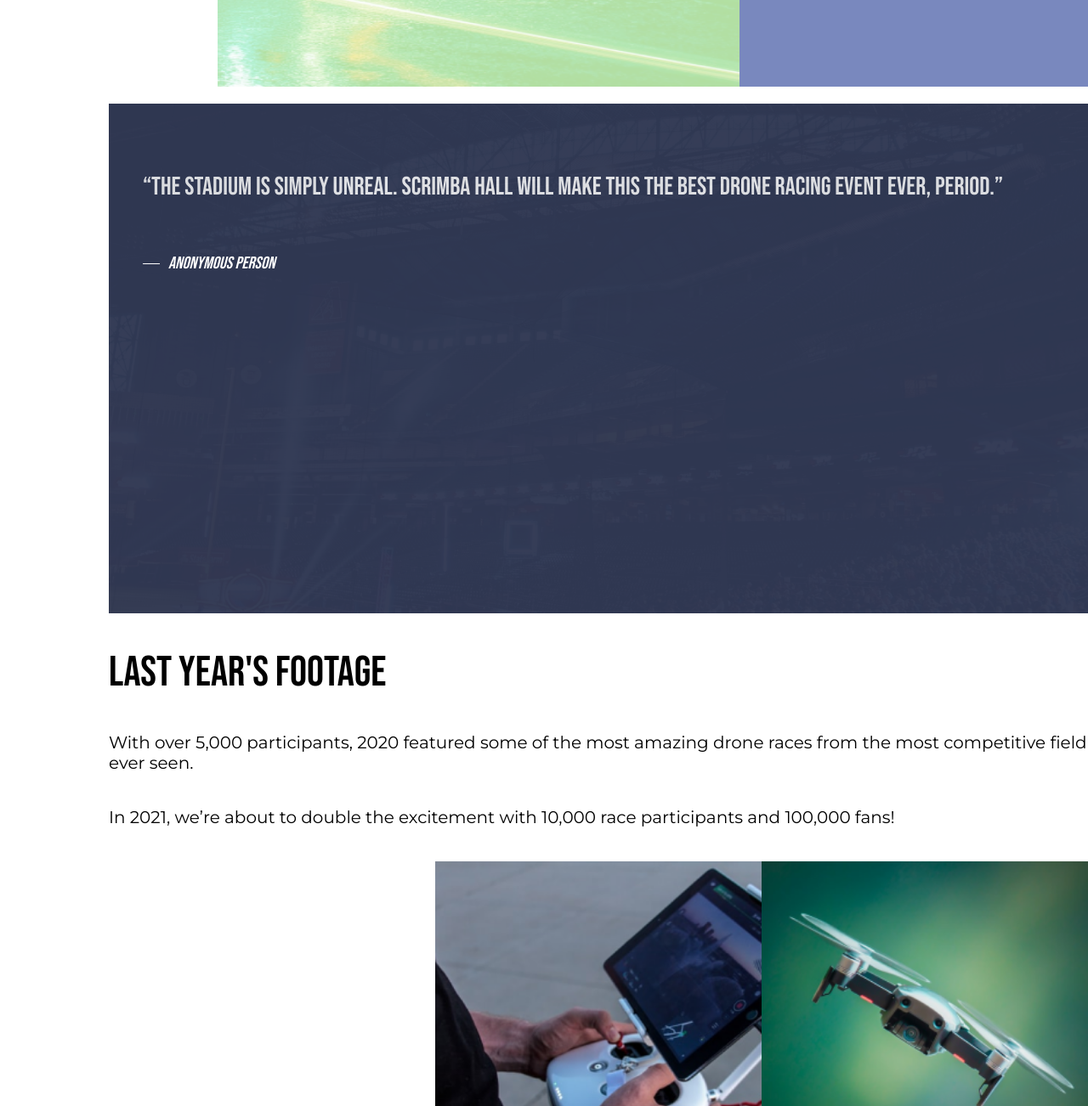
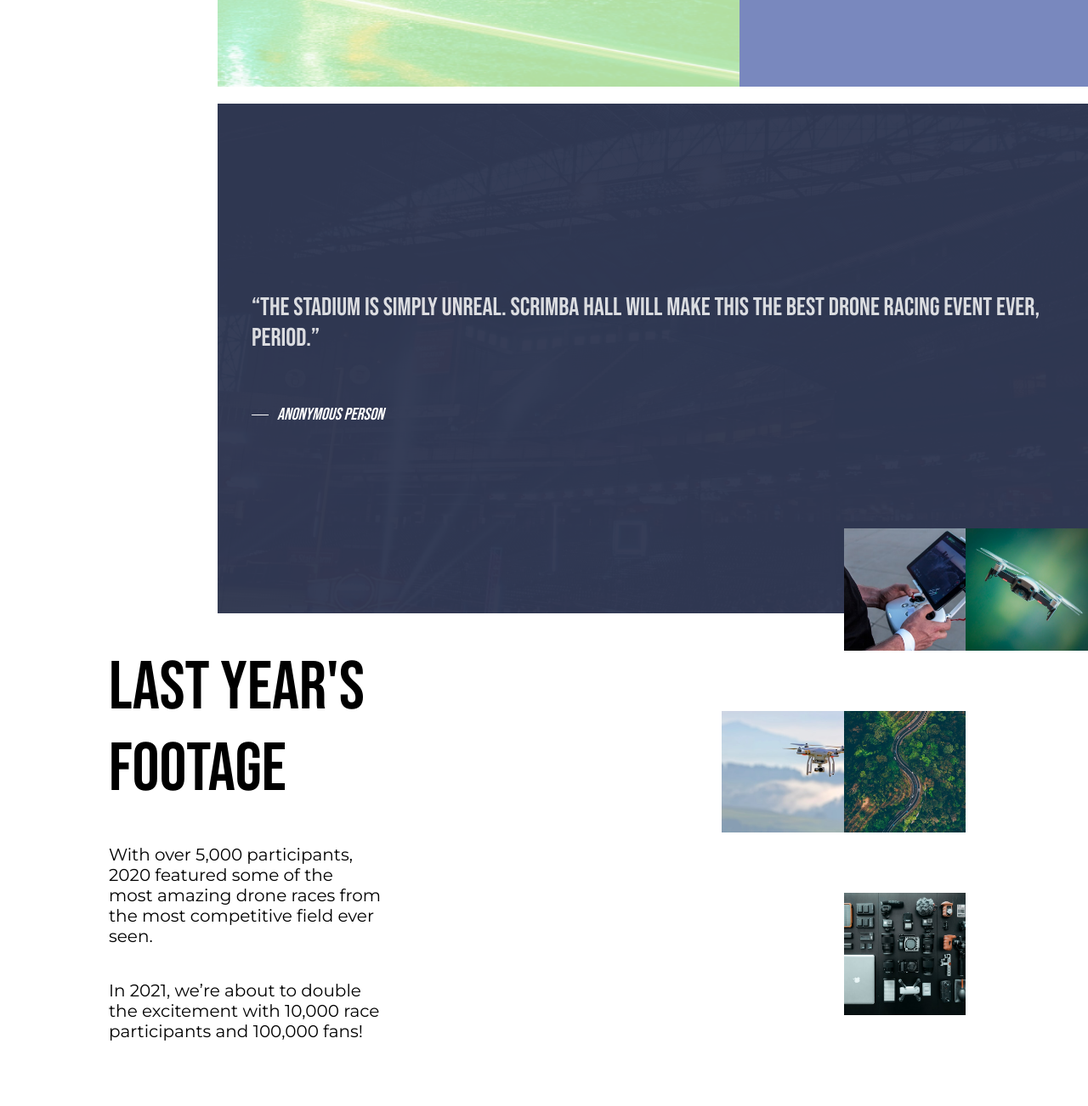
Before and after one commit to vansh1999/Figma-to-Code, a plain HTML site: page Drone-event-landing-page/index.html in a window 1280 px wide. Shown: the part 698-2000 px from the top of the page at 85% size. Drawn offline with Linux system fonts and the light colour scheme.

Commit message:
completed 5 projects and deployed on netlify

```diff
--- a/Drone-event-landing-page/style.css
+++ b/Drone-event-landing-page/style.css
@@ -381,6 +381,39 @@ button {
     background-size: 100% 100%;
     /* background-blend-mode: screen; */
   }
+
+  .quote {
+    width: 80%;
+    display: grid;
+    grid-auto-flow: row;
+    place-content: center;
+  }
+
+  .gallery-content h2,
+  .gallery-content p {
+    width: 50%;
+    /* margin-left: auto; */
+  }
+
+  .gallery-content h2 {
+    font-size: 4rem;
+  }
+
+  .gallery {
+    display: flex;
+    gap: 4em;
+  }
+
+  .gallery-container {
+    z-index: 1;
+    margin-top: -5rem;
+  }
+
+  .cols-2 {
+    display: grid;
+    gap: 4em;
+    grid-template-columns: 40% auto;
+  }
 }
 
 @media (min-width: 1200px) {
```
Also changed, not shown: 1 other file.
